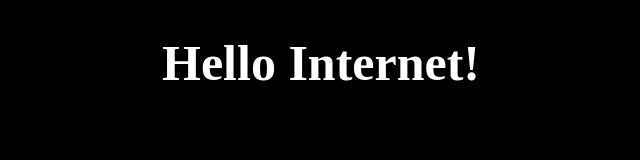
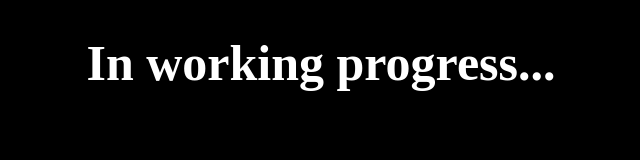
Before and after one commit to Mudsy-dev/mudsy-dev.github.io, a plain HTML site: page index.html in a window 1280 px wide. Shown: the whole page, without its empty margins (319-959 px from the left). Drawn offline with Linux system fonts and the light colour scheme.

Commit message:
Update to HTML & CSS

```diff
--- a/index.html
+++ b/index.html
@@ -2,13 +2,12 @@
 <html>
         <link rel="stylesheet" type="text/css" href="style.css">
 <head>
-<title>Sam's Website</title>
+<title>Mudsy</title>
 </head>
 <body>
 
-<h1 class="header">Hello Internet!</h1>
+<h1 class="header">In working progress...</h1>!</h1>
 
-<script>alert('Pop me up mudsy!');</script>
 
 </body>
 </html>
```
